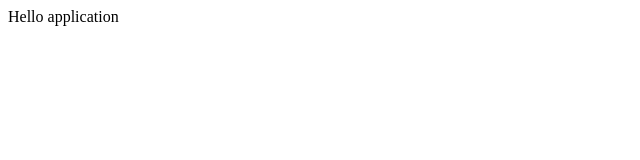
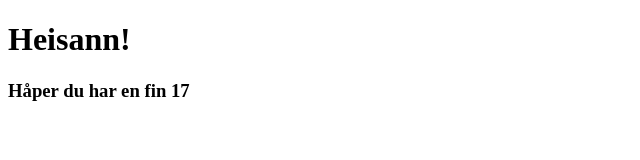
Before and after one commit to espehel/webpack-workshop, a website with bundled scripts: page src/main.html in a window 1280 px wide. Shown: the whole page, without its empty margins (0-640 px from the left). Built offline with nearby package versions, Linux system fonts and the light colour scheme.

Commit message:
update js files

```diff
--- a/src/index.js
+++ /dev/null
@@ -1,3 +0,0 @@
-import {printGreeting} from './utilities.js';
-
-printGreeting("Name");
--- a/src/index.html
+++ b/src/main.html
@@ -7,10 +7,8 @@
     <meta name="viewport" content="width=device-width, initial-scale=1, user-scalable=1"/>
 </head>
 <body>
-    <script src="index.js"></script>
+    <script src="./main.js"></script>
 
-    <div id="app">
-        Hello application
-    </div>
+    <div id="app" />
 </body>
 </html>
--- /dev/null
+++ b/src/main.js
@@ -0,0 +1,11 @@
+const app = document.getElementById('app');
+
+const greetingHeader = document.createElement('h1');
+const greetingContent = document.createElement('h3');
+
+greetingHeader.appendChild(document.createTextNode('Heisann!'));
+app.appendChild(greetingHeader);
+
+import { getTimeOfDay } from './utilities.js';
+greetingContent.appendChild(document.createTextNode('Håper du har en fin ' + getTimeOfDay()));
+app.appendChild(greetingContent);
--- a/src/utilities.js
+++ b/src/utilities.js
@@ -1,3 +1,4 @@
-export function printGreeting(name) {
-    return console.log("Hello " + name);
+export function getTimeOfDay() {
+    const time = new Date();
+    return time.getUTCHours();
 }
```
Also changed, not shown: 1 other file.
